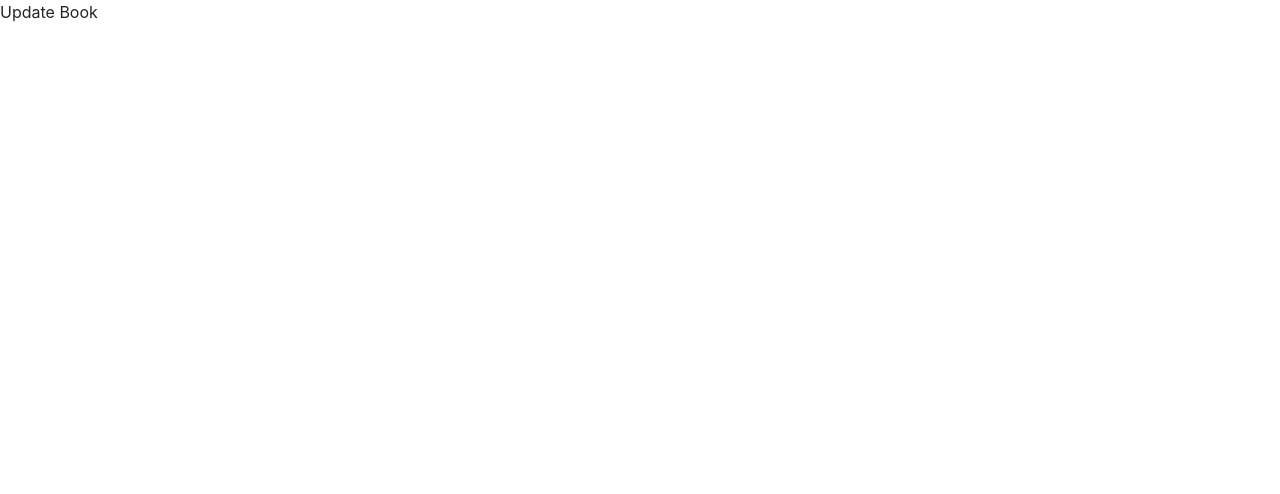
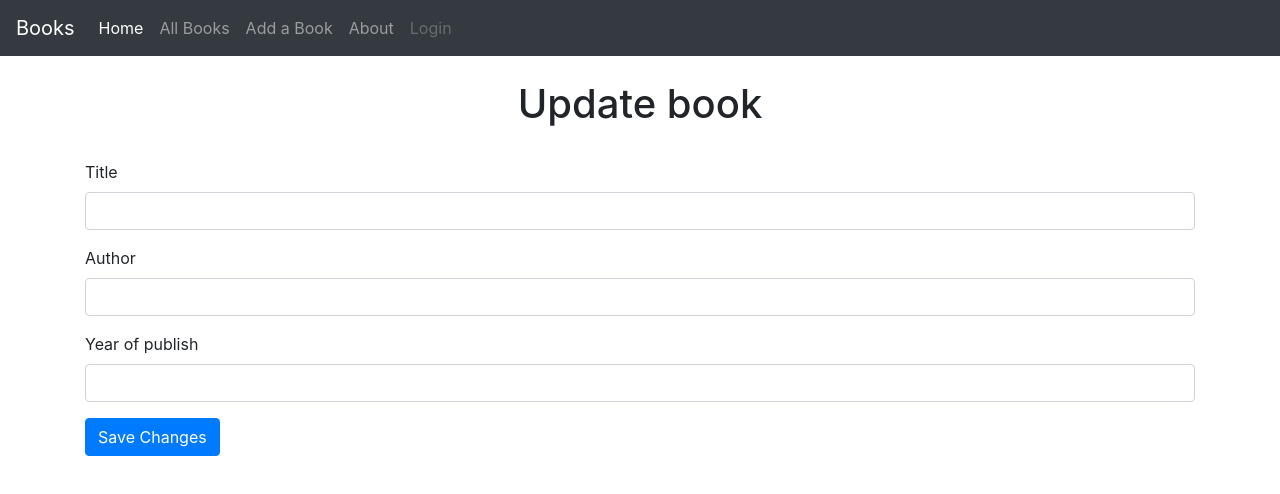
Before and after one commit to NebojsaS1968/book-api-postgres, a React (Create React App) app in the folder client/: page /books/1/update in a window 1280 px wide. Shown: the top 494 px of the page. Built offline with nearby package versions, Linux system fonts and the light colour scheme; no server answers.

Commit message:
implementing update function with good UX

```diff
--- a/client/src/components/AllBooksTable.jsx
+++ b/client/src/components/AllBooksTable.jsx
@@ -1,10 +1,14 @@
 import React, { useEffect, useContext } from "react";
 import Books from "../apis/Books";
 import { BooksContext } from "../context/BooksContext";
+import { useHistory } from "react-router-dom";
 
 const AllBooksTable = () => {
   // useContext is used to get you context API to work
   const { books, setBooks } = useContext(BooksContext);
+
+  // useHistory
+  const history = useHistory();
 
   // useEffect is used to load data before page rendering. It does not return anything, it need another method inside to return it for her.
   useEffect(() => {
@@ -20,6 +24,7 @@ const AllBooksTable = () => {
     fetchData();
   }, []);
 
+  // DELETE BTN
   const handleDelete = async (id) => {
     try {
       const response = await Books.delete(`/${id}`);
@@ -32,6 +37,11 @@ const AllBooksTable = () => {
     } catch (err) {
       console.log(err);
     }
+  };
+
+  // UPDATE BTN
+  const handleUpdate = (id) => {
+    history.push(`/books/${id}/update`);
   };
 
   return (
@@ -56,7 +66,12 @@ const AllBooksTable = () => {
                   <td>{book.author}</td>
                   <td>{book.release_date}</td>
                   <td>
-                    <button className="btn btn-warning">Update</button>
+                    <button
+                      onClick={() => handleUpdate(book.id)}
+                      className="btn btn-warning"
+                    >
+                      Update
+                    </button>
                   </td>
                   <td>
                     <button
--- /dev/null
+++ b/client/src/components/UpdateBookForm.jsx
@@ -0,0 +1,85 @@
+import React, { useState, useEffect } from "react";
+import { useParams, useHistory } from "react-router-dom";
+import Books from "../apis/Books";
+
+const UpdateBookForm = () => {
+  const { id } = useParams();
+  const history = useHistory();
+
+  const [title, setTitle] = useState("");
+  const [author, setAuthor] = useState("");
+  const [year, setYear] = useState("");
+
+  // specificly fetching data for this specific book, so if the user goes directly to this url (bookmarks it for example), it won't break, becouse the only component that is fetching data directly from the server is AllBooksTable
+  useEffect(() => {
+    const fetchData = async () => {
+      try {
+        const response = await Books.get(`/${id}`);
+        setTitle(response.data.data.book.title);
+        setAuthor(response.data.data.book.author);
+        setYear(response.data.data.book.release_date);
+      } catch (error) {
+        console.log(error);
+      }
+    };
+
+    fetchData();
+  }, []); // [] = dependency array
+
+  // UPDATE handle
+  const handleSave = async (e) => {
+    e.preventDefault();
+
+    await Books.patch(`/${id}`, {
+      title,
+      author,
+      release_date: year,
+    });
+    //console.log(updatedBook);
+    history.push("/books");
+  };
+
+  return (
+    <div className="container">
+      <form action="">
+        <div className="form-group">
+          <label htmlFor="title">Title</label>
+          <input
+            type="text"
+            className="form-control"
+            id="title"
+            value={title}
+            onChange={(e) => setTitle(e.target.value)}
+          />
+        </div>
+        <div className="form-group">
+          <label htmlFor="author">Author</label>
+          <input
+            type="text"
+            className="form-control"
+            id="author"
+            value={author}
+            onChange={(e) => setAuthor(e.target.value)}
+          />
+        </div>
+        <div className="form-group">
+          <label htmlFor="year">Year of publish</label>
+          <input
+            type="number"
+            className="form-control"
+            id="year"
+            min="1200"
+            max="2021"
+            value={year}
+            onChange={(e) => setYear(e.target.value)}
+          />
+        </div>
+        <button type="submit" onClick={handleSave} className="btn btn-primary">
+          Save Changes
+        </button>
+      </form>
+    </div>
+  );
+};
+
+export default UpdateBookForm;
--- a/client/src/routes/UpdateBook.jsx
+++ b/client/src/routes/UpdateBook.jsx
@@ -1,7 +1,17 @@
 import React from "react";
+import Navbar from "../components/Navbar";
+import UpdateBookForm from "../components/UpdateBookForm";
 
 const UpdateBook = () => {
-  return <div>Update Book</div>;
+  return (
+    <>
+      <Navbar />
+      <br />
+      <h1 className="text-center">Update book</h1>
+      <br />
+      <UpdateBookForm />
+    </>
+  );
 };
 
 export default UpdateBook;
```
